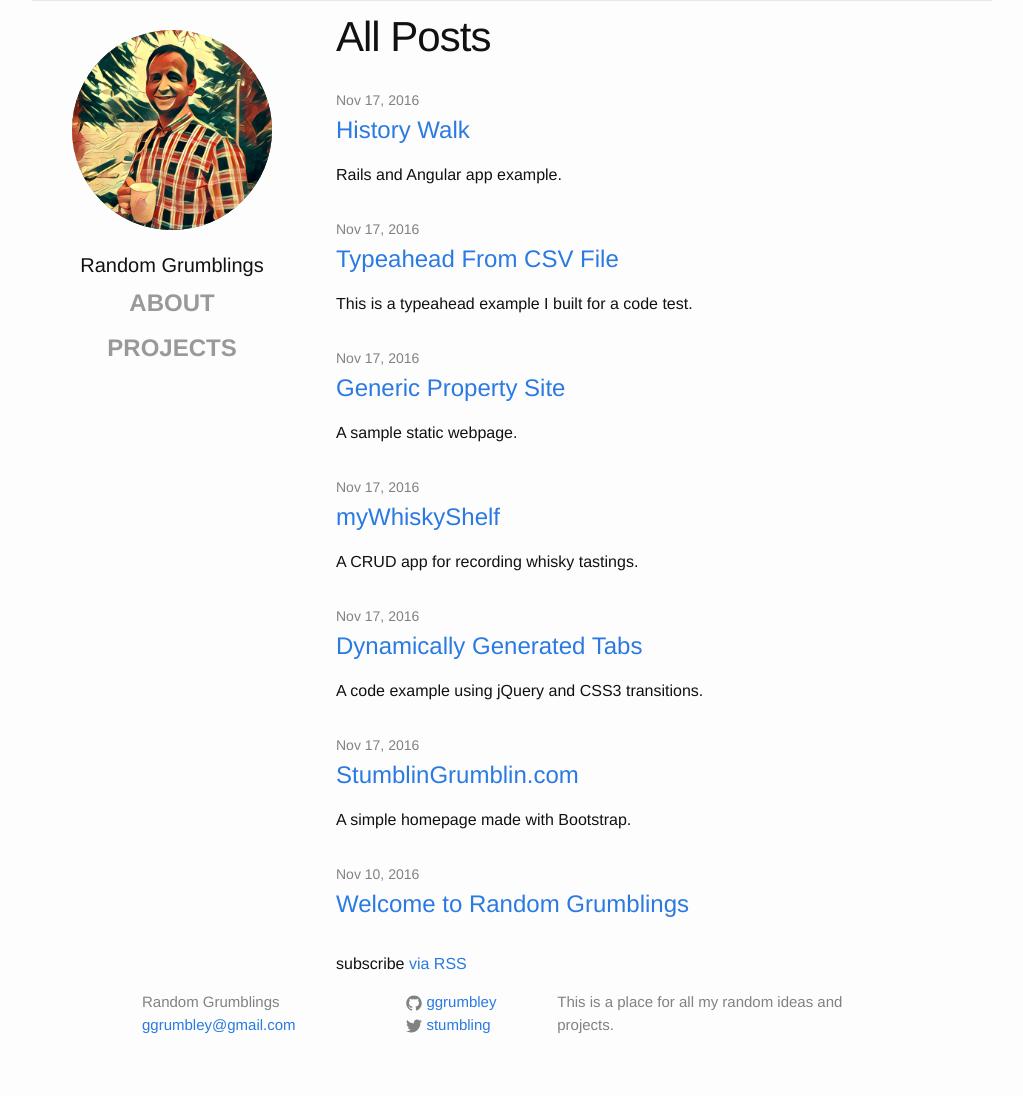
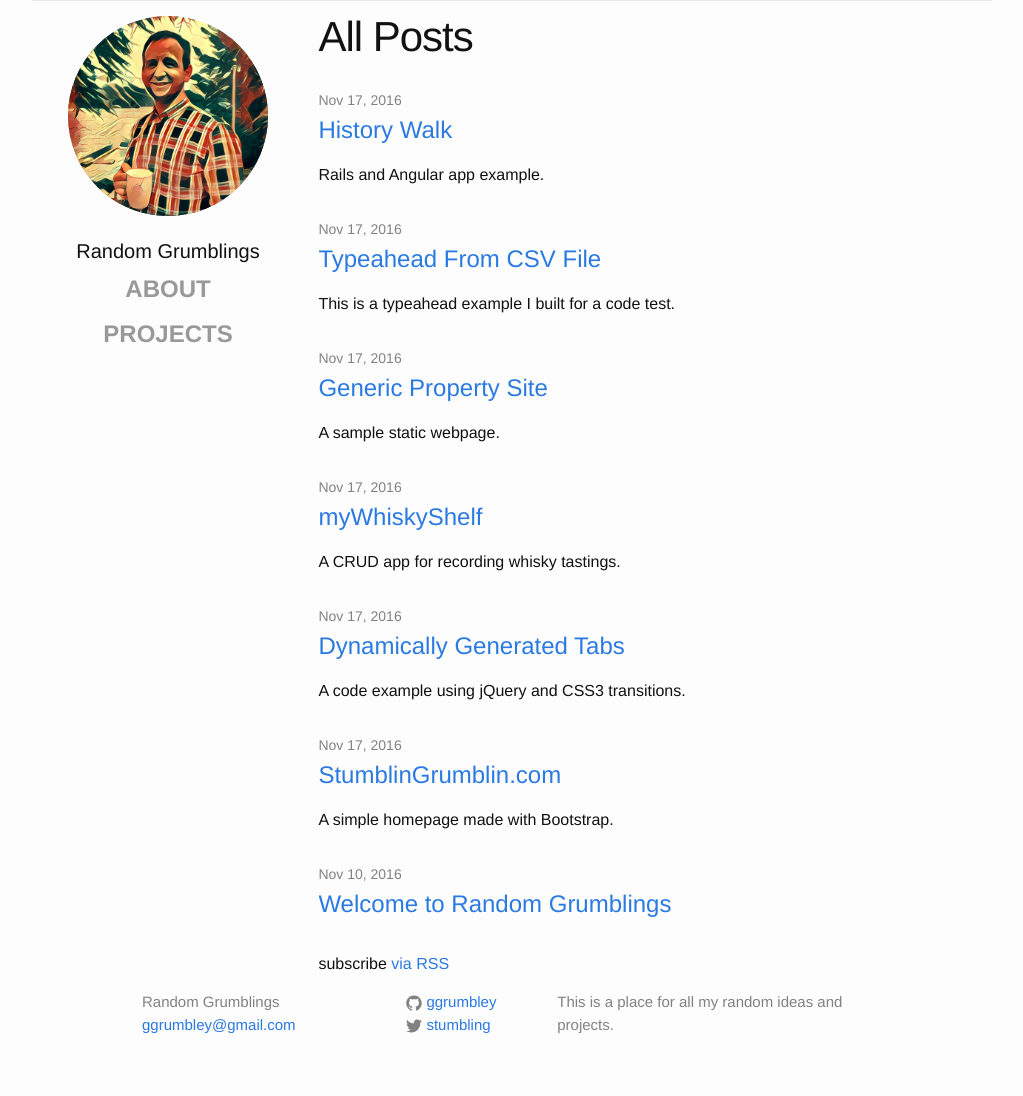
Before and after one commit to ggrumbley/ggrumbley.github.io, a Jekyll site: the page built from index.html, in a window 1280 px wide. Shown: the whole page, without its empty margins (128-1151 px from the left). Built offline with Jekyll 4.4.1, drawn with Linux system fonts in a browser that asks for light colours.

Commit message:
Updated spacing on top of page

```diff
--- a/_sass/_layout.scss
+++ b/_sass/_layout.scss
@@ -7,7 +7,7 @@
     float: left;
     height: 100%;
     max-width: 256px;
-    padding: 10px 20px;
+    padding: 1em;
     width: 25%;
     //min-height: 56px;
 
@@ -20,7 +20,7 @@
       position: relative;
       height: 200px;
       width: 200px;
-      margin: 20px 20px;
+      margin: 0 20px;
       transition: transform .5s ease-out;
       transform:rotate(0deg);
       -webkit-transform:rotate(0deg); /* Safari and Chrome */
@@ -43,6 +43,7 @@
       text-align: center;
       font-weight: 300;
       font-size: 20px;
+      margin-top: 1em;
     }
     .site-title {
         font-size: 26px;
@@ -143,7 +144,7 @@
 .site-content {
   float: left;
   width: 50.5%;
-  margin-left: 2.5%;
+  margin-left: 1.5%;
   padding-top: 1em;
   max-width: 800px;
   vertical-align: top;
```
Also changed, not shown: 1 other file.
